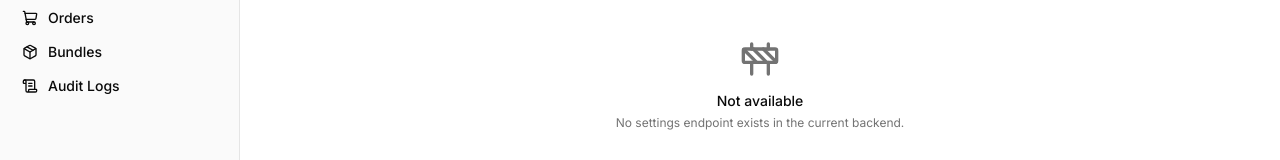
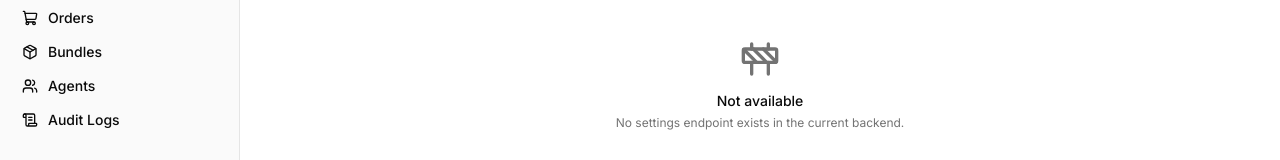
Before and after one commit to KingsleyAmankwah/datahub-frontend, a Next.js app: page /settings in a window 1280 px wide. Shown: the part 137-297 px from the top of the page. Built offline with nearby package versions, Linux system fonts and the light colour scheme.

Commit message:
refactor: add agents to sidebar

```diff
--- a/components/layout/sidebar.tsx
+++ b/components/layout/sidebar.tsx
@@ -9,6 +9,7 @@ import {
   Package,
   Database,
   ScrollText,
+  Users,
   LogOut,
 } from "lucide-react";
 import type { LucideIcon } from "lucide-react";
@@ -31,6 +32,7 @@ const navItems: NavItem[] = [
     items: [
       { label: "Orders", href: "/orders", icon: ShoppingCart },
       { label: "Bundles", href: "/bundles", icon: Package },
+      { label: "Agents", href: "/agents", icon: Users },
       { label: "Audit Logs", href: "/audit-logs", icon: ScrollText },
     ],
   },
```
